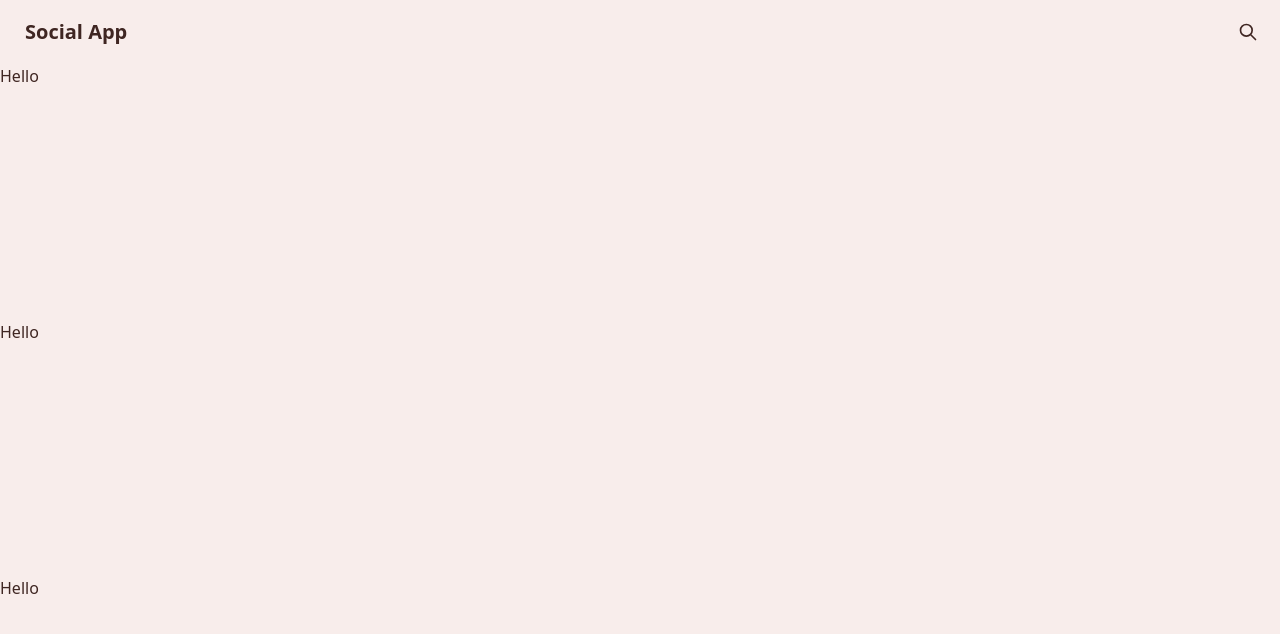
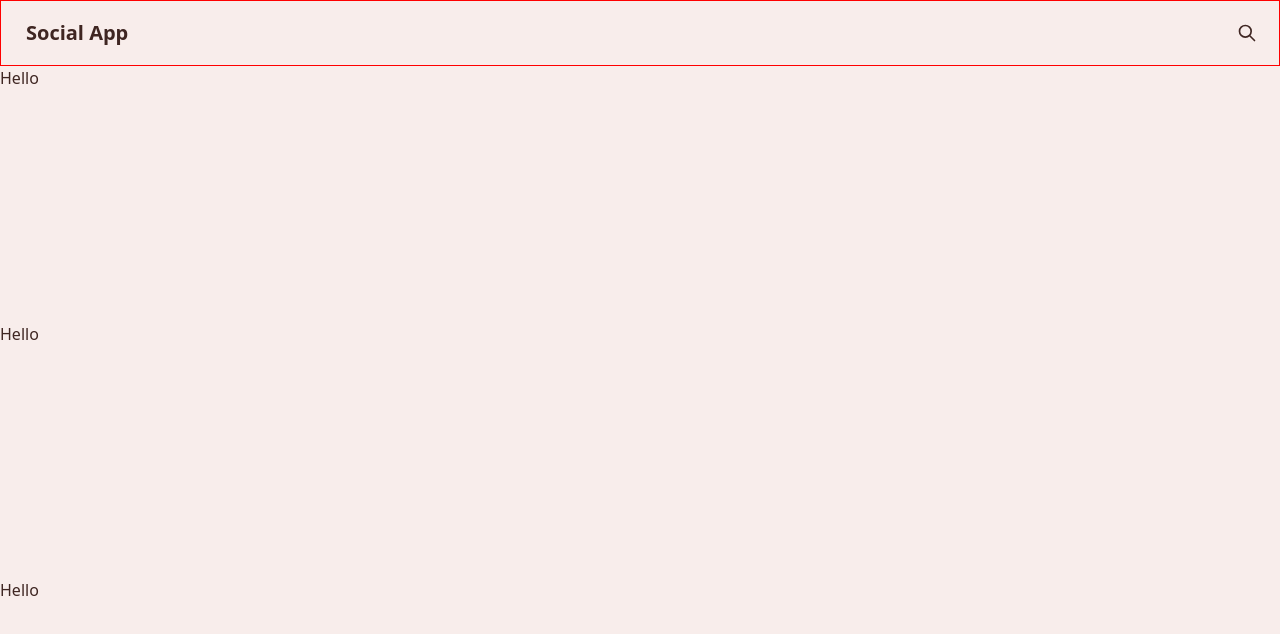
Before and after one commit to Larppa1/social-app, a React (Create React App) app: page / in a window 1280 px wide. Shown: the top 634 px of the page. Built offline with nearby package versions, Linux system fonts and the light colour scheme.

Commit message:
headerStyles.css: Change 'container' to 'headerContainer'.

```diff
--- a/src/components/Header/headerStyles.css
+++ b/src/components/Header/headerStyles.css
@@ -1,3 +1,3 @@
-.container {
+.headerContainer {
     border: 1px solid red;
 }
```
